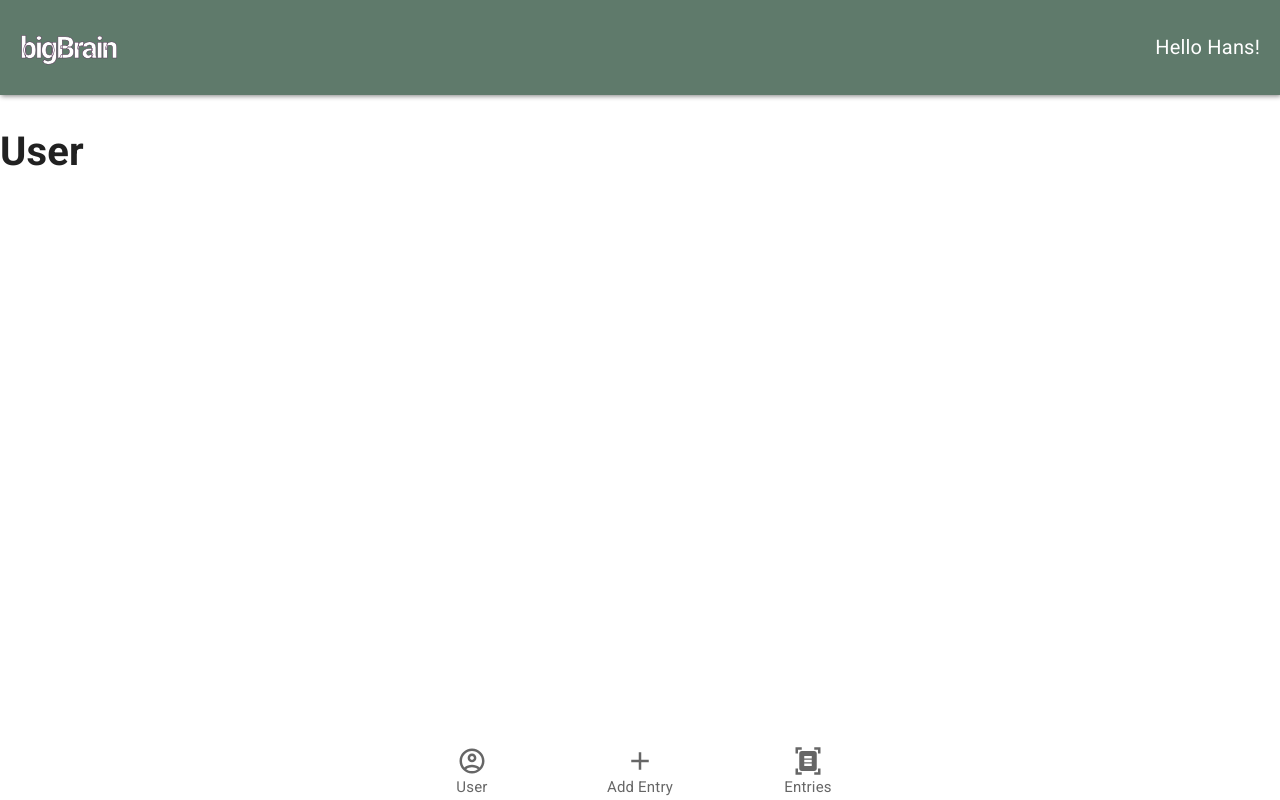
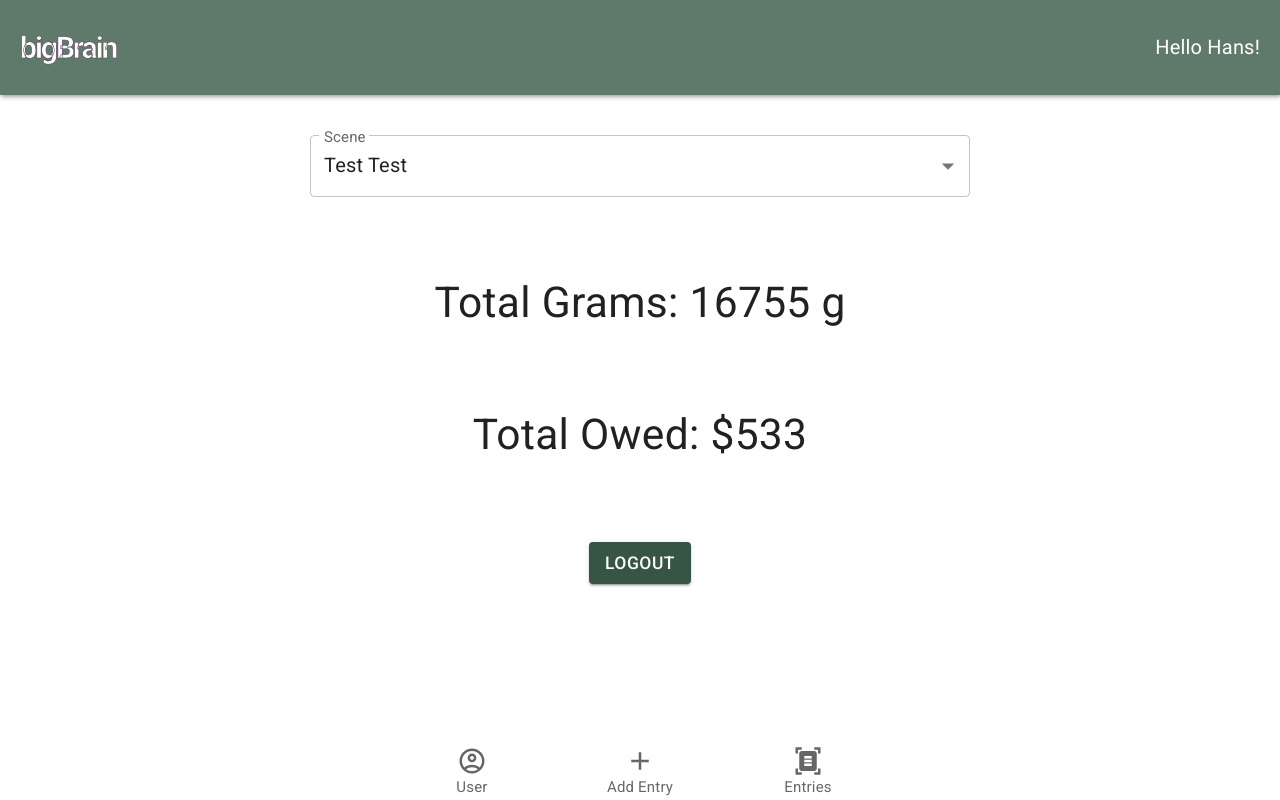
Before and after one commit to Hansjensen/bigBrain, a React (Vite) app: page /user in a window 1280 px wide. Built offline with nearby package versions, Linux system fonts and the light colour scheme.

Commit message:
dataHandlers for UserPage. totalgrams and totalowe

```diff
--- a/src/App.tsx
+++ b/src/App.tsx
@@ -20,7 +20,7 @@ import {CssBaseline} from '@mui/material';
 import { Link as RouterLink, LinkProps as RouterLinkProps, BrowserRouter } from 'react-router-dom';
 import { LinkProps } from '@mui/material/Link';
 
-import { LogEntry } from './types/interfaces';
+import { LogEntry, Admin, User } from './types/interfaces';
 import { LocalizationProvider } from '@mui/x-date-pickers';
 
 
@@ -61,7 +61,15 @@ const theme = createTheme({
   },
 });
 
+//ADMIN SETTINGS
 
+const sceneSetting: sceneSetting = {
+  pricePerPound: 70,
+  currentScene: 'Test Test',
+  wetDry: 'Wet'
+
+
+}
 
 
 console.log('out')
@@ -75,6 +83,7 @@ const logEntriesData: LogEntry[] = [
     date: new Date("2023-07-27"),
     logged: false,
     userId: 101,
+    scene: "Test Test"
   },
   {
     id: 2,
@@ -82,7 +91,8 @@ const logEntriesData: LogEntry[] = [
     grams: 1988,
     date: new Date("2023-07-26"),
     logged: true,
-    userId: 102,
+    userId: 101,
+    scene:  "Test Test"
   },
 
   {
@@ -91,7 +101,8 @@ const logEntriesData: LogEntry[] = [
     grams: 2500,
     date: new Date("2023-07-04"),
     logged: true,
-    userId: 105,
+    userId: 101,
+    scene: "Test Test"
   },
 
   {
@@ -100,7 +111,8 @@ const logEntriesData: LogEntry[] = [
     grams: 4000,
     date: new Date("2023-07-03"),
     logged: true,
-    userId: 105,
+    userId: 101,
+    scene: "Test Test"
   },
 
   {
@@ -109,7 +121,8 @@ const logEntriesData: LogEntry[] = [
     grams: 4567,
     date: new Date("2023-07-02"),
     logged: true,
-    userId: 105,
+    userId: 101,
+    scene: "Test Test"
   },
 
   {
@@ -118,18 +131,21 @@ const logEntriesData: LogEntry[] = [
     grams: 1000,
     date: new Date("2023-07-01"),
     logged: true,
-    userId: 105,
+    userId: 101,
+    scene: "Test Test"
   },
 ];
-const userData = {
+const userData: User = {
   userName: "Hans",
-  id: 10,
+  id: 101,
+  sceneList: ["Slick Dep 2023", "Test Test"]
 }
 
 function App() {
   const[user, setUser] = useState(userData)
   const[selectedBottom, setSelectedBottom] = useState('')
   const[logEntries, setLogEntries] = useState(logEntriesData)
+
 
 
 
@@ -148,7 +164,7 @@ function App() {
       <Header user={user} />
 
 
-      <Content logEntries={logEntries}/>
+      <Content logEntries={logEntries} user={user} scene={sceneSetting}/>
 
 
 
--- a/src/components/AddEntry.tsx
+++ b/src/components/AddEntry.tsx
@@ -1,7 +1,7 @@
 import React from "react";
 import { Container } from "@mui/material";
 import AddForm from "./AddForm";
-
+import { LogEntry, SceneSetting } from "../types/interfaces";
 
 const balls: LogEntry = {
     id: 12,
@@ -22,7 +22,7 @@ const strains: Array<string> = [
 
 
 
-function AddEntry () {
+function AddEntry (props: {logEntries: LogEntry[], user: User, scene: SceneSetting}) {
     return  <AddForm logEntry={balls} strainList={strains}/>
 
 }
--- a/src/components/AddForm.tsx
+++ b/src/components/AddForm.tsx
@@ -25,7 +25,11 @@ function AddForm(props: {logEntry: LogEntry, strainList: Array<string>}) {
 
     const handleDateChange = (e) => {
         setDate(e)
+    }
 
+    const handleSubmitClick = (e) => {
+        e.preventDefault()
+        console.log(strain, grams, date)
     }
 
 
@@ -77,6 +81,7 @@ function AddForm(props: {logEntry: LogEntry, strainList: Array<string>}) {
                     <Button
                         variant="contained"
                         color="secondary"
+                        onClick={handleSubmitClick}
                         sx={{mt: 4, height:60}}>Submit</Button>
 
 
--- a/src/components/Content.tsx
+++ b/src/components/Content.tsx
@@ -1,22 +1,31 @@
 import { Route, Routes} from 'react-router-dom';
-import User from './User';
+import UserPage from './User';
 import AddEntry from './AddEntry';
 import Entries from './Entries';
-import { LogEntry } from '../types/interfaces';
+import { LogEntry, User, SceneSetting } from '../types/interfaces';
 
 
-function Content (props: {logEntries: LogEntry[]}) {
-    const {logEntries} = props
+function Content (props: {logEntries: LogEntry[], user: User, scene: SceneSetting}) {
+    const {logEntries, user, scene} = props
 
     return(
 
             <Routes>
 
-                <Route  path="/user" element={<User/>}/>
+                <Route  path="/user" element={<UserPage
+                                                user={user}
+                                                scene={scene}
+                                                logEntries={logEntries}/>}/>
 
-                <Route path="/addentry" element={<AddEntry/>}/>
 
-                <Route path="/entries" element={<Entries logEntries={logEntries}/>} />
+                <Route path="/addentry" element={<AddEntry
+                                                    user={user}
+                                                    scene={scene}
+                                                    logEntries={logEntries}/>}/>
+
+                <Route path="/entries" element={<Entries logEntries={logEntries}
+                                                         scene={scene}
+                                                         logEntries={logEntries}/>} />
 
             </Routes>
 
--- a/src/components/Entries.tsx
+++ b/src/components/Entries.tsx
@@ -1,7 +1,7 @@
 import React from "react";
 import { LogEntry } from "../types/interfaces";
 import '../styles/Entries.css'
-import { Button } from "@mui/material";
+import { Button, Typography } from "@mui/material";
 
 function Entries (props: {logEntries: LogEntry[]}) {
     const {logEntries} = props
@@ -26,7 +26,9 @@ function EntryItem (props: {logEntry: LogEntry}) {
             <div className="dateOutline">
                 <h2 className="dateItem">{logEntry.date.getMonth() + '/' +logEntry.date.getDate()}</h2>
             </div>
-            <h2 className="strainTitle">{logEntry.strain}</h2>
+            <Typography
+                noWrap
+                className="strainTitle">{logEntry.strain}</Typography>
 
             <h4
             className="gramsType" >
--- a/src/components/User.tsx
+++ b/src/components/User.tsx
@@ -1,7 +1,69 @@
 import React from "react";
+import {User, LogEntry, Admin, SceneSetting} from '../types/interfaces.ts'
+import { FormControl, InputLabel, Select, MenuItem, Typography, Button } from "@mui/material";
+import '../styles/User.css'
+import { useState , useEffect} from 'react';
+import { userTotalGramsHandler, userTotalOwedHandler } from "../logic/dataHandlers.tsx";
 
-function User () {
-    return <h1>User</h1>
-}
 
-export default User
+
+
+function UserPage (props: {user: User, scene: SceneSetting, logEntries: LogEntry[]}) {
+
+    const{user, logEntries, scene} = props;
+
+    const[sceneValue, setSceneValue] = useState(scene.currentScene)
+    const[totalGrams, setTotalGrams] = useState(1934)
+    const[total, setTotal] = useState(1032)
+
+
+
+    useEffect(() => {
+
+        setTotalGrams(userTotalGramsHandler(logEntries, sceneValue))
+        setTotal(() => userTotalOwedHandler(totalGrams, scene.pricePerPound, scene.wetDry))
+
+      }, [sceneValue, logEntries, totalGrams, scene.pricePerPound, scene.wetDry]);
+
+
+    const handleSceneChange = (e) => {
+        setSceneValue(e.target.value)
+    }
+
+    return (
+        <div id="userPageContainer">
+            <FormControl
+                    fullWidth
+                    sx={{my: 5}}
+                  >
+                    <InputLabel
+                        id="userSceneSelectLabel"
+                        >
+                            Scene
+                    </InputLabel>
+                    <Select
+                        labelId="sceneSelectLabel"
+                        id="userSceneSelect"
+                        value={sceneValue}
+                        label="Strain"
+                        onChange={handleSceneChange}
+
+                    >       {user.sceneList.map(scene => {
+                        return <MenuItem value={scene} key={Math.random()}>{scene}</MenuItem>
+                    })}
+                    </Select>
+                    </FormControl>
+                    <Typography
+                        variant="h4"
+                         sx={{my: 5}}>Total Grams: {totalGrams} g</Typography>
+                    <Typography
+                        variant="h4"
+                        sx={{my: 5}}>Total Owed: ${total}</Typography>
+                    <Button
+                        variant="contained"
+                        sx={{my: 5}}>Logout</Button>
+        </div>
+
+    )
+  }
+export default UserPage
--- /dev/null
+++ b/src/logic/dataHandlers.tsx
@@ -0,0 +1,32 @@
+import { LogEntry, User } from "../types/interfaces"
+
+const userTotalGramsHandler = (logEntries: LogEntry[], scene: string) => {
+
+    let sum: number = 0
+
+    logEntries.map((log) => {
+        if(log.scene === scene) {
+            sum = log.grams + sum
+        }
+    })
+
+    return sum;
+
+}
+
+const userTotalOwedHandler = (totalGrams: number, pricePerPound: number, wetDry: string) => {
+    let pricePerGram: number = 0
+
+    if(wetDry === "Wet") {
+        pricePerGram = parseFloat((pricePerPound/2200).toFixed(4))
+    } else {
+        pricePerGram = parseFloat((pricePerPound/454).toFixed(4))
+    }
+
+    return Math.round(pricePerGram * totalGrams)
+
+
+
+}
+
+export {userTotalGramsHandler, userTotalOwedHandler}
--- a/src/styles/AddEntry.css
+++ b/src/styles/AddEntry.css
@@ -3,4 +3,6 @@
   display: flex;
   flex-direction: column;
   justify-content: space-around;
+
+
 }
--- a/src/styles/Entries.css
+++ b/src/styles/Entries.css
@@ -43,7 +43,9 @@
     white-space: nowrap;
     overflow: hidden;
     font-size: 1.2rem;
-    color: var(--secondary-dark)
+    color: var(--secondary-dark);
+    font-weight: 700;
+
 }
 
 .gramsType {
--- /dev/null
+++ b/src/styles/User.css
@@ -0,0 +1,8 @@
+#userPageContainer {
+    display: flex;
+    flex-direction: column;
+    align-items: center;
+    margin: 0 auto;
+    max-width: 700px;
+    padding: 0 1rem;
+}
```
Also changed, not shown: src/types/interfaces.ts (+8 -0 lines), 1 other file (tests, documents, lock files or other folders).
